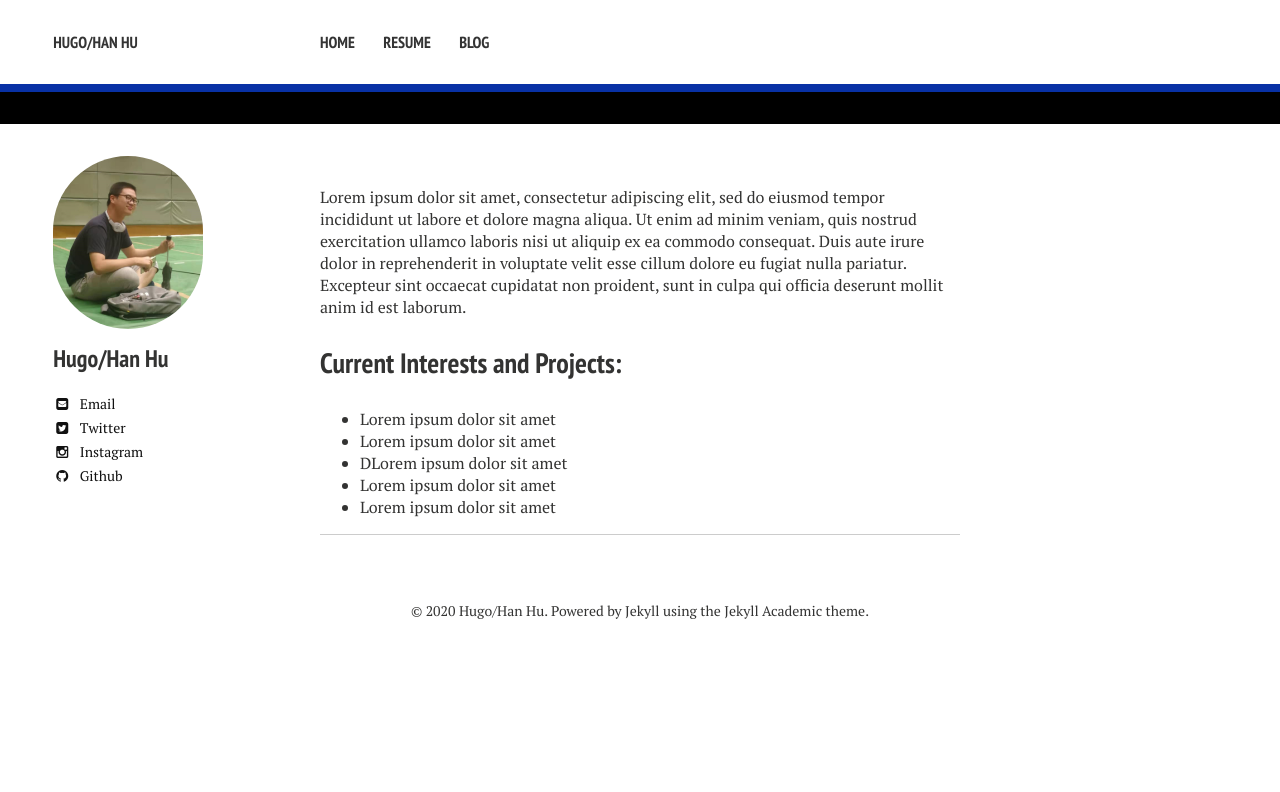
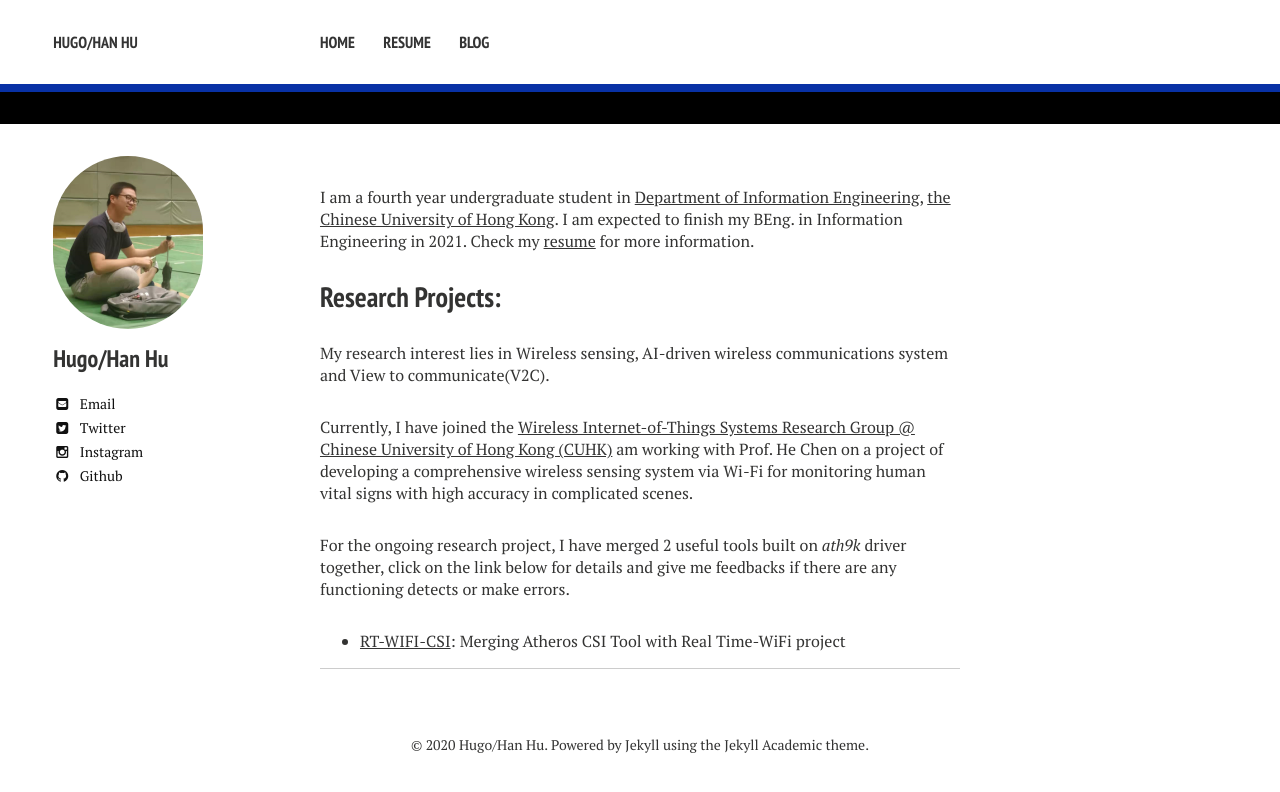
Before and after one commit to huhanwj/huhanwj.github.io, a Jekyll site: the page built from index.md, in a window 1280 px wide. Shown: the top 792 px of the page. Built offline with Jekyll 4.4.1, drawn with Linux system fonts in a browser that asks for light colours; nearby versions of some CDN libraries.

Commit message:
index update

```diff
--- a/index.md
+++ b/index.md
@@ -3,12 +3,16 @@ layout: page
 excerpt: "About Me..."
 ---
 
-Lorem ipsum dolor sit amet, consectetur adipiscing elit, sed do eiusmod tempor incididunt ut labore et dolore magna aliqua. Ut enim ad minim veniam, quis nostrud exercitation ullamco laboris nisi ut aliquip ex ea commodo consequat. Duis aute irure dolor in reprehenderit in voluptate velit esse cillum dolore eu fugiat nulla pariatur. Excepteur sint occaecat cupidatat non proident, sunt in culpa qui officia deserunt mollit anim id est laborum.
+I am a fourth year undergraduate student in [Department of Information Engineering](http://www.ie.cuhk.edu.hk), [the Chinese University of Hong Kong](http://www.cuhk.edu.hk). I am expected to finish my BEng. in Information Engineering in 2021. Check my [resume](https://github.com/huhanwj/huhanwj.github.io/blob/master/assets/files/cv.pdf) for more information.
 
-## Current Interests and Projects:
+## Research Projects:
 
-- Lorem ipsum dolor sit amet
-- Lorem ipsum dolor sit amet
-- DLorem ipsum dolor sit amet
-- Lorem ipsum dolor sit amet
-- Lorem ipsum dolor sit amet
+My research interest lies in Wireless sensing, AI-driven wireless communications system and View to communicate(V2C).
+
+Currently, I have joined the [Wireless Internet-of-Things Systems Research Group @ Chinese University of Hong Kong (CUHK)](http://iiotc.ie.cuhk.edu.hk/) am working with Prof. He Chen on a project of developing a comprehensive wireless sensing system via Wi-Fi for monitoring human vital signs with high accuracy in complicated scenes.
+
+For the ongoing research project, I have merged 2 useful tools built on *ath9k* driver together, click on the link below for details and give me feedbacks if there are any functioning detects or make errors.
+
+* [RT-WIFI-CSI](https://github.com/huhanwj/RT-WIFI-CSI): Merging Atheros CSI Tool with Real Time-WiFi project
+
+[slurmmy-intro-en]: {{ site.baseurl }}/blog/slurmmy-intro-en
```
